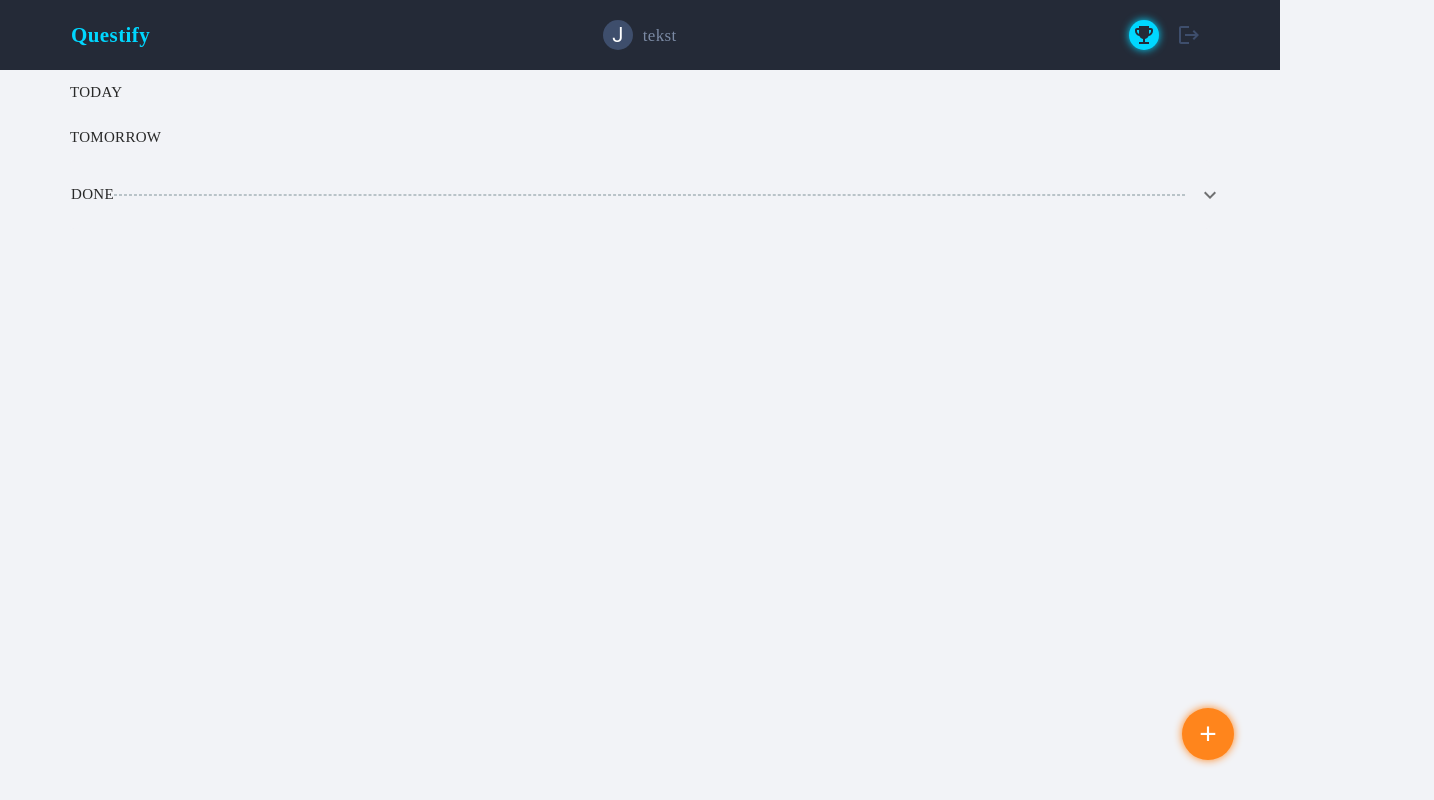
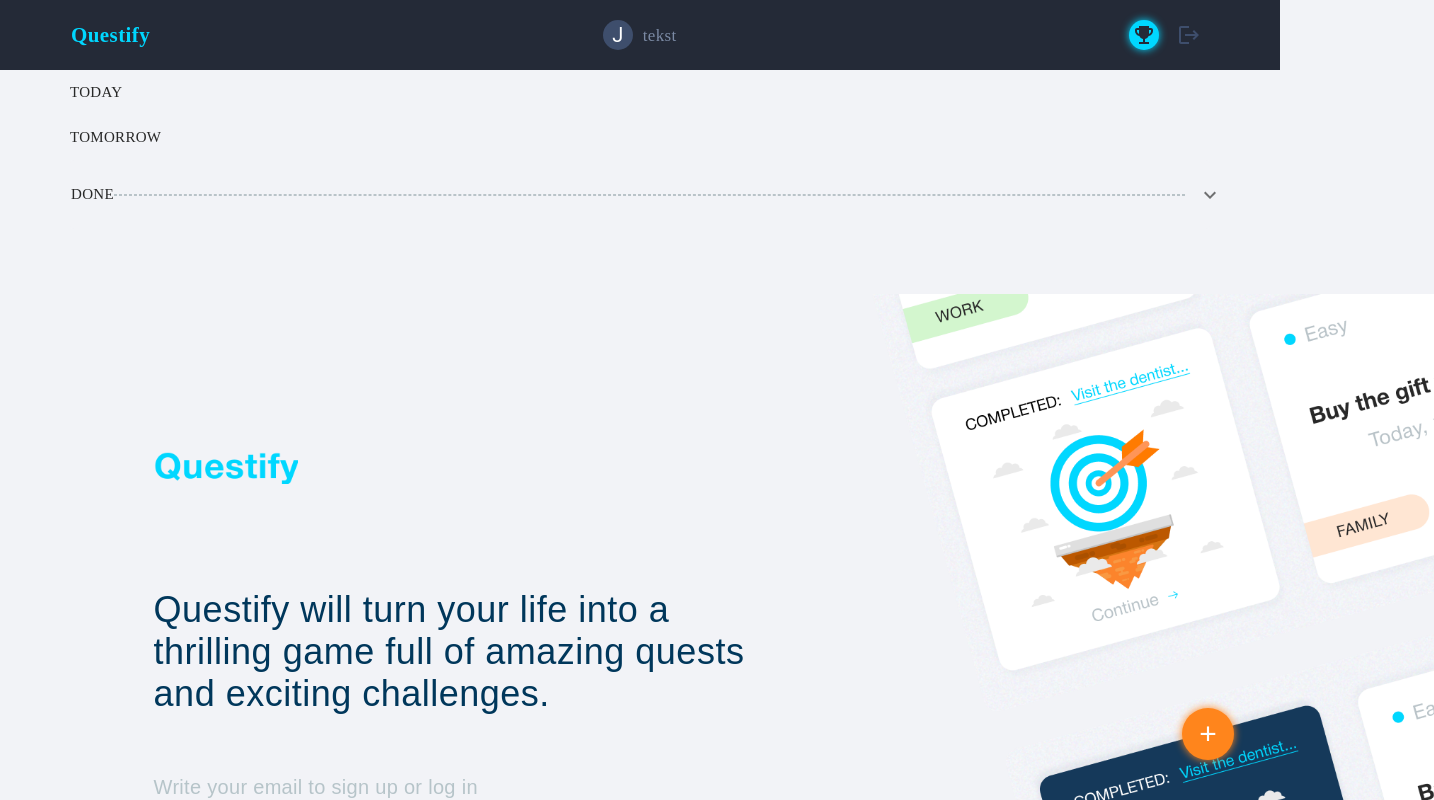
Before and after one commit to wojciechonoszko/questify-frontend, a React (Create React App) app: page / in a window 1280 px wide. Shown: the top 800 px of the page, 1434 px wide, since content can reach past the window. Built offline with nearby package versions, Linux system fonts and the light colour scheme.

Commit message:
Update index.js

```diff
--- a/src/index.js
+++ b/src/index.js
@@ -4,6 +4,7 @@ import { App } from 'components/App';
 import AddCard from 'components/modal/modal';
 import PageHeader from 'components/header/header';
 import PageMain from 'components/main/main';
+import LandingPage from 'pages/LandingPage/LandingPage';
 import './index.css';
 
 ReactDOM.createRoot(document.getElementById('root')).render(
@@ -12,6 +13,7 @@ ReactDOM.createRoot(document.getElementById('root')).render(
       <PageHeader />
       <PageMain />
       <AddCard></AddCard>
+      <LandingPage />
     </App>
   </React.StrictMode>
 );
```
